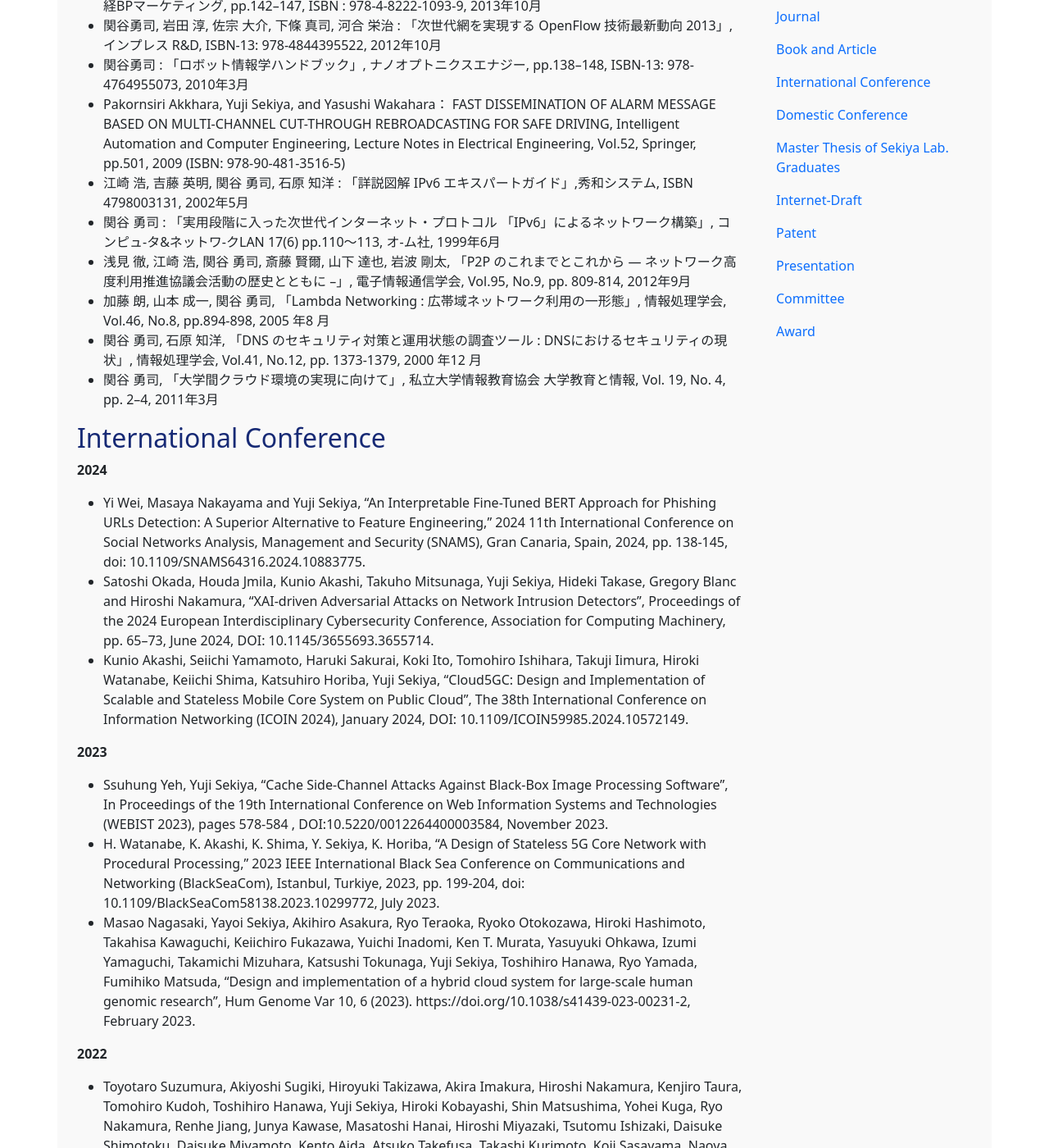
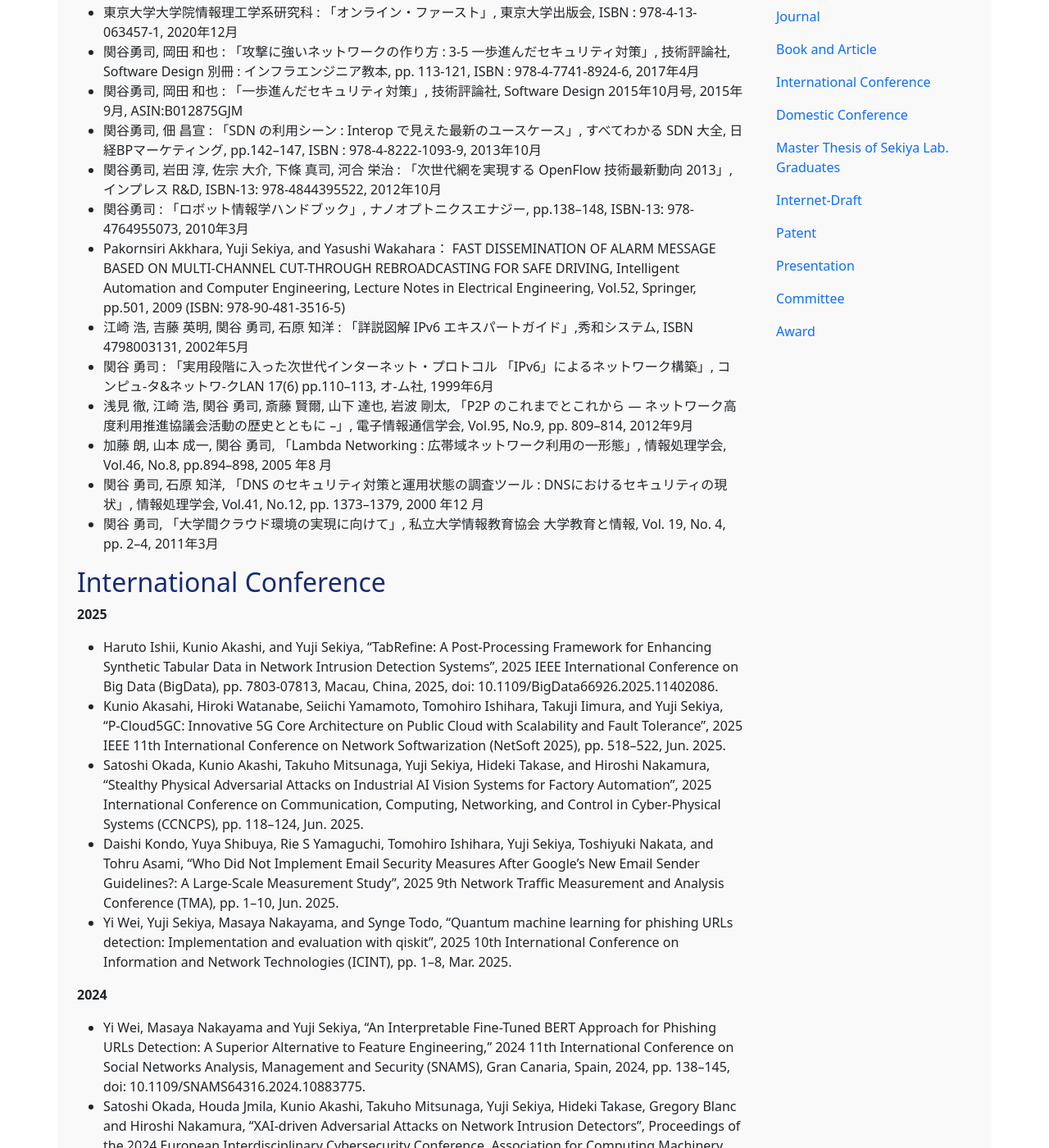
Before and after one commit to sekiya-lab/sekiya-lab.github.io, a Jekyll site: the page built from publications.md, in a window 1280 px wide and 1400 px high, scrolled down 3510 px. Shown: the whole window at 82% size. Built offline with Jekyll 4.4.1, drawn with Linux system fonts in a browser that asks for light colours; some of the changed text lies outside the part shown.

Commit message:
Publish in 2025.

```diff
--- a/publications.md
+++ b/publications.md
@@ -5,6 +5,11 @@
 ---
 
 ## Journal
+
+**2025**
+
+- Yi Wei, Masaya Nakayama, and Yuji Sekiya, "Enhancing Generalization in Phishing URL Detection via a Fine-Tuned BERT-Based Multimodal Approach", IEEE Access, Vol. 13, pp 131197--131216.
+- Satoshi Okada, Houda Jmila, Kunio Akashi, Takuho Mitsunaga, Yuji Sekiya, Hideki Takase, Gregory Blanc, and Hiroshi Nakamura, "Xai-driven black-box adversarial attacks on network intrusion detectors", International Journal of Information Security, Springer, Vol. 24, Number.3 p.3, Jun. 2025.
 
 **2024**
 
@@ -105,17 +110,25 @@
 - 関谷勇司 : 「ロボット情報学ハンドブック」, ナノオプトニクスエナジー, pp.138–148, ISBN-13: 978-4764955073, 2010年3月
 - Pakornsiri Akkhara, Yuji Sekiya, and Yasushi Wakahara： FAST DISSEMINATION OF ALARM MESSAGE BASED ON MULTI-CHANNEL CUT-THROUGH REBROADCASTING FOR SAFE DRIVING, Intelligent Automation and Computer Engineering, Lecture Notes in Electrical Engineering, Vol.52, Springer, pp.501, 2009 (ISBN: 978-90-481-3516-5)
 - 江崎 浩, 吉藤 英明, 関谷 勇司, 石原 知洋 : 「詳説図解 IPv6 エキスパートガイド」,秀和システム, ISBN 4798003131, 2002年5月
-- 関谷 勇司 : 「実用段階に入った次世代インターネット・プロトコル 「IPv6」によるネットワーク構築」, コンピュ-タ&ネットワ-クLAN 17(6) pp.110〜113, オ-ム社, 1999年6月
-- 浅見 徹, 江崎 浩, 関谷 勇司, 斎藤 賢爾, 山下 達也, 岩波 剛太, 「P2P のこれまでとこれから — ネットワーク高度利用推進協議会活動の歴史とともに –」, 電子情報通信学会, Vol.95, No.9, pp. 809-814, 2012年9月
-- 加藤 朗, 山本 成一, 関谷 勇司, 「Lambda Networking : 広帯域ネットワーク利用の一形態」, 情報処理学会, Vol.46, No.8, pp.894-898, 2005 年8 月
-- 関谷 勇司, 石原 知洋, 「DNS のセキュリティ対策と運用状態の調査ツール : DNSにおけるセキュリティの現状」, 情報処理学会, Vol.41, No.12, pp. 1373-1379, 2000 年12 月
+- 関谷 勇司 : 「実用段階に入った次世代インターネット・プロトコル 「IPv6」によるネットワーク構築」, コンピュ-タ&ネットワ-クLAN 17(6) pp.110--113, オ-ム社, 1999年6月
+- 浅見 徹, 江崎 浩, 関谷 勇司, 斎藤 賢爾, 山下 達也, 岩波 剛太, 「P2P のこれまでとこれから — ネットワーク高度利用推進協議会活動の歴史とともに –」, 電子情報通信学会, Vol.95, No.9, pp. 809--814, 2012年9月
+- 加藤 朗, 山本 成一, 関谷 勇司, 「Lambda Networking : 広帯域ネットワーク利用の一形態」, 情報処理学会, Vol.46, No.8, pp.894--898, 2005 年8 月
+- 関谷 勇司, 石原 知洋, 「DNS のセキュリティ対策と運用状態の調査ツール : DNSにおけるセキュリティの現状」, 情報処理学会, Vol.41, No.12, pp. 1373--1379, 2000 年12 月
 - 関谷 勇司, 「大学間クラウド環境の実現に向けて」, 私立大学情報教育協会 大学教育と情報, Vol. 19, No. 4, pp. 2–4, 2011年3月
 
 ## International Conference
 
+**2025**
+
+- Haruto Ishii, Kunio Akashi, and Yuji Sekiya, "TabRefine: A Post-Processing Framework for Enhancing Synthetic Tabular Data in Network Intrusion Detection Systems", 2025 IEEE International Conference on Big Data (BigData), pp. 7803-07813, Macau, China, 2025, doi: 10.1109/BigData66926.2025.11402086.
+- Kunio Akasahi, Hiroki Watanabe, Seiichi Yamamoto, Tomohiro Ishihara, Takuji Iimura, and Yuji Sekiya, "P-Cloud5GC: Innovative 5G Core Architecture on Public Cloud with Scalability and Fault Tolerance", 2025 IEEE 11th International Conference on Network Softwarization (NetSoft 2025), pp. 518--522, Jun. 2025.
+- Satoshi Okada, Kunio Akashi, Takuho Mitsunaga, Yuji Sekiya, Hideki Takase, and Hiroshi Nakamura, "Stealthy Physical Adversarial Attacks on Industrial AI Vision Systems for Factory Automation", 2025 International Conference on Communication, Computing, Networking, and Control in Cyber-Physical Systems (CCNCPS), pp. 118--124, Jun. 2025.
+- Daishi Kondo, Yuya Shibuya, Rie S Yamaguchi, Tomohiro Ishihara, Yuji Sekiya, Toshiyuki Nakata, and Tohru Asami, "Who Did Not Implement Email Security Measures After Google's New Email Sender Guidelines?: A Large-Scale Measurement Study", 2025 9th Network Traffic Measurement and Analysis Conference (TMA), pp. 1--10, Jun. 2025.
+- Yi Wei, Yuji Sekiya, Masaya Nakayama, and Synge Todo, "Quantum machine learning for phishing URLs detection: Implementation and evaluation with qiskit", 2025 10th International Conference on Information and Network Technologies (ICINT), pp. 1--8, Mar. 2025.
+
 **2024**
 
-- Yi Wei, Masaya Nakayama and Yuji Sekiya, "An Interpretable Fine-Tuned BERT Approach for Phishing URLs Detection: A Superior Alternative to Feature Engineering," 2024 11th International Conference on Social Networks Analysis, Management and Security (SNAMS), Gran Canaria, Spain, 2024, pp. 138-145, doi: 10.1109/SNAMS64316.2024.10883775.
+- Yi Wei, Masaya Nakayama and Yuji Sekiya, "An Interpretable Fine-Tuned BERT Approach for Phishing URLs Detection: A Superior Alternative to Feature Engineering," 2024 11th International Conference on Social Networks Analysis, Management and Security (SNAMS), Gran Canaria, Spain, 2024, pp. 138--145, doi: 10.1109/SNAMS64316.2024.10883775.
 - Satoshi Okada, Houda Jmila, Kunio Akashi, Takuho Mitsunaga, Yuji Sekiya, Hideki Takase, Gregory Blanc and Hiroshi Nakamura, "XAI-driven Adversarial Attacks on Network Intrusion Detectors", Proceedings of the 2024 European Interdisciplinary Cybersecurity Conference, Association for Computing Machinery, pp. 65--73, June 2024, DOI: 10.1145/3655693.3655714.
 - Kunio Akashi, Seiichi Yamamoto, Haruki Sakurai, Koki Ito, Tomohiro Ishihara, Takuji Iimura, Hiroki Watanabe, Keiichi Shima, Katsuhiro Horiba, Yuji Sekiya, “Cloud5GC: Design and Implementation of Scalable and Stateless Mobile Core System on Public Cloud”, The 38th International Conference on Information Networking (ICOIN 2024), January 2024, DOI: 10.1109/ICOIN59985.2024.10572149.
 
```
